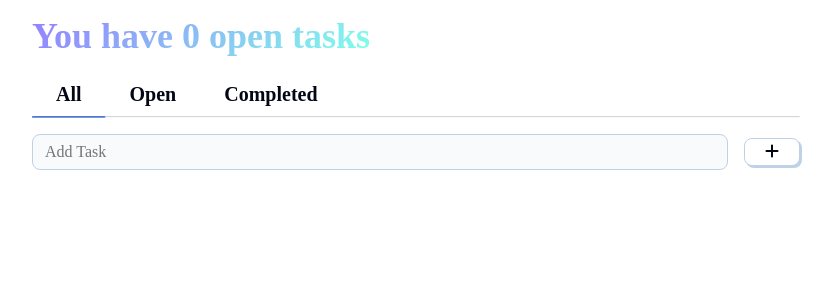
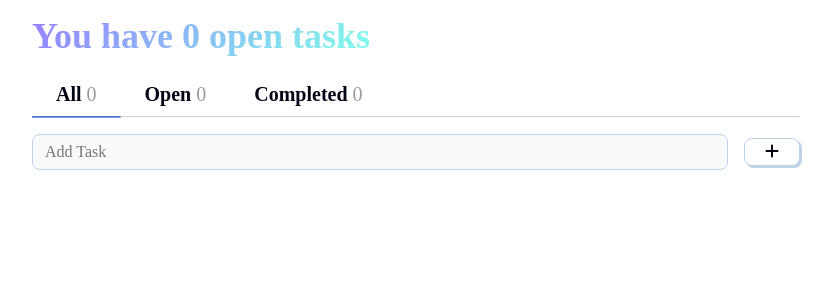
Before and after one commit to akshithg05/todo-app, a React (Vite) app: page / in a window 1280 px wide. Shown: the top 300 px of the page, without its empty margins (224-1057 px from the left). Built offline with nearby package versions, Linux system fonts and the light colour scheme; a web font is replaced by a local one.

Commit message:
Bug fixes

```diff
--- a/src/App.jsx
+++ b/src/App.jsx
@@ -15,7 +15,7 @@ export default function App() {
   //   { input: "Say hi to gran gran", complete: true },
   // ];
 
-  const [todos, setTodos] = useState();
+  const [todos, setTodos] = useState([]);
   const [selectedTab, setSelectedTab] = useState("All");
 
   function handleAddTodo(newTodo) {
```
